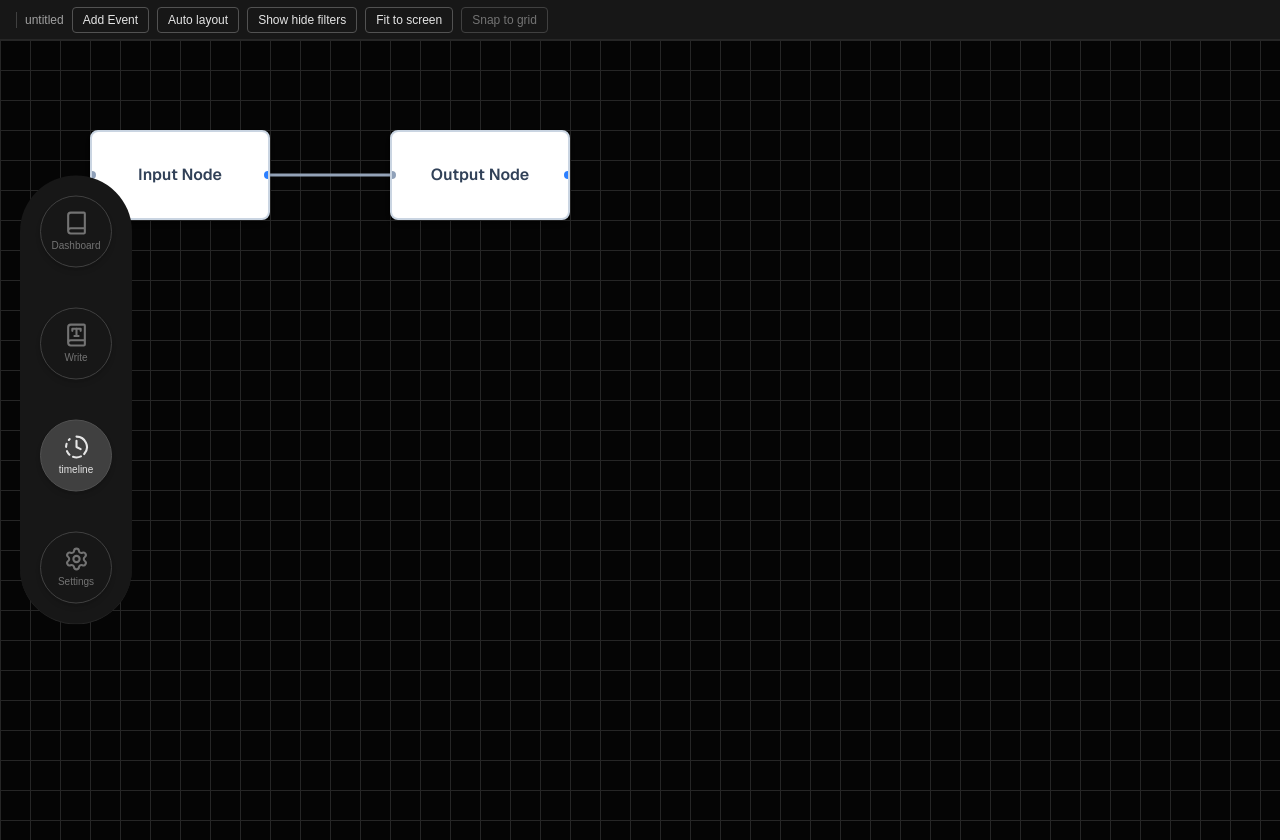
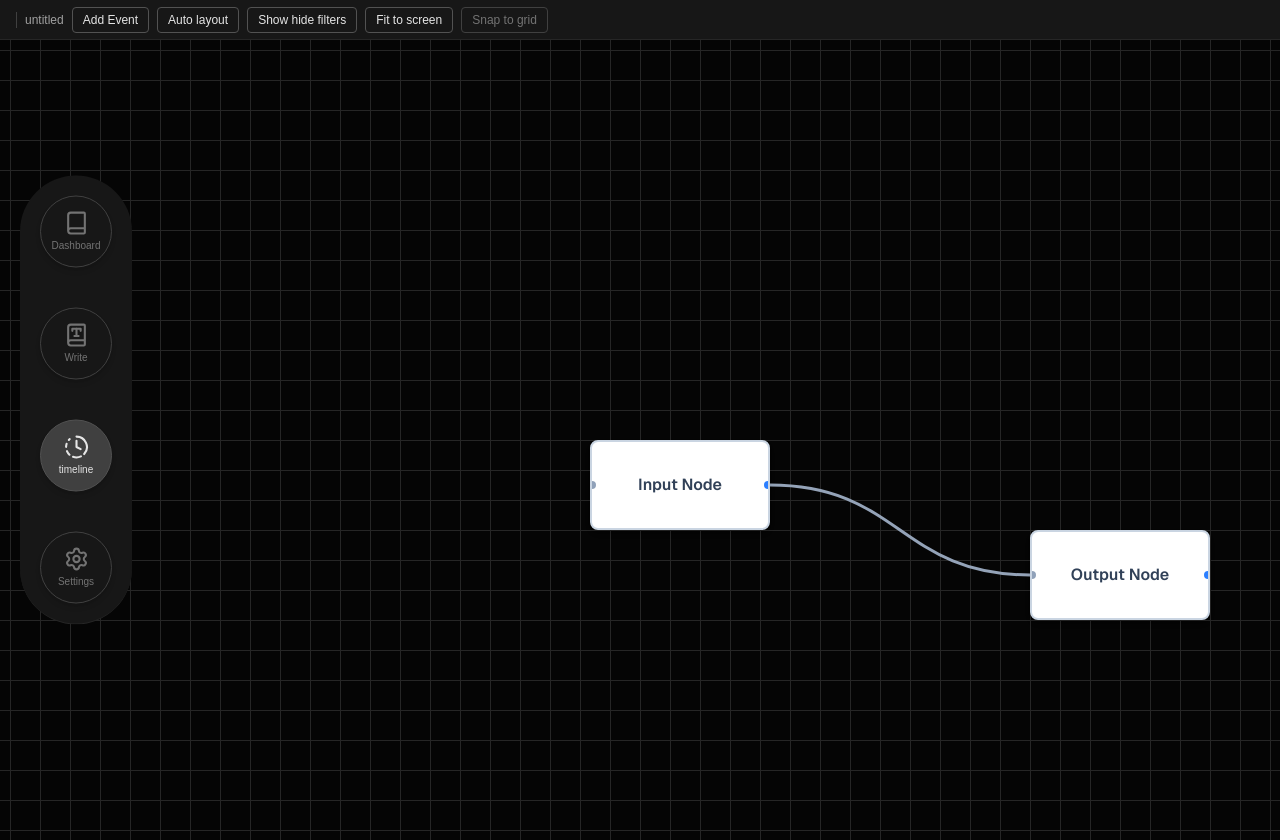
Before and after one commit to lm-vicente-j/WriteBuilder, a Next.js app: page /timeline in a window 1280 px wide. Built offline with nearby package versions, Linux system fonts and the light colour scheme.

Commit message:
feat: Set the origin to the center

```diff
--- a/app/timeline/page.tsx
+++ b/app/timeline/page.tsx
@@ -11,7 +11,7 @@ export default function TimeLine() {
   const nodes = [
     {
       id: 'node-1',
-      position: { x: 90, y: 90 },
+      position: { x: -50, y: 0 },
       data: { text: 'Input Node' }
     },
     {
--- a/components/EditorCanvas.tsx
+++ b/components/EditorCanvas.tsx
@@ -4,6 +4,8 @@ import { useUIStore } from '@/store/uiStore';
 import { useState, useCallback } from 'react';
 import Edge from './Edge';
 import EventNode from './EventNode';
+import { useEffect } from 'react';
+import { useRef } from 'react';
 
 interface EditorCanvasProps {
     initialNodes: any;
@@ -15,14 +17,23 @@ interface EditorCanvasProps {
 
 export default function EditorCanvas({ initialNodes, initialEdges, snapToGrid, gridColor, canvasColor }: EditorCanvasProps) {
 
-    const [transform, setTransform] = useState({ x:0, y: 0, zoom: 1 });
+    const [transform, setTransform] = useState({ x: 0, y: 0, zoom: 1 });
+    const containerRef = useRef<HTMLDivElement>(null);
+
+    useEffect(() => {
+        if (containerRef.current) {
+            const { width, height } = containerRef.current.getBoundingClientRect();
+            setTransform({ x: width / 2, y: height / 2, zoom: 1 });
+        }
+    }, []);
+
     const [isDragging, setIsDragging] = useState(false);
 
     const [nodes, setNodes] = useState(initialNodes);
     const [edges, setEdges] = useState(initialEdges);
 
     const GRID_SIZE = 30;
-    const NODE_WIDTH  = GRID_SIZE * 6; // 180px
+    const NODE_WIDTH = GRID_SIZE * 6; // 180px
     const NODE_HEIGHT = GRID_SIZE * 3; // 90px
 
     const updateNodePosition = useCallback((id: string, x: number, y: number) => {
@@ -67,6 +78,7 @@ export default function EditorCanvas({ initialNodes, initialEdges, snapToGrid, g
 
     return (
         <div
+            ref={containerRef}
             className={`${isDragging ? 'cursor-grabbing' : 'cursor-grab'}`}
             style={{
                 position: 'relative',
@@ -107,8 +119,8 @@ export default function EditorCanvas({ initialNodes, initialEdges, snapToGrid, g
 
                         const startX = sourceNode.position.x + NODE_WIDTH;
                         const startY = sourceNode.position.y + NODE_HEIGHT / 2;
-                        const endX   = targetNode.position.x;
-                        const endY   = targetNode.position.y + NODE_HEIGHT / 2;
+                        const endX = targetNode.position.x;
+                        const endY = targetNode.position.y + NODE_HEIGHT / 2;
 
                         return (
                             <Edge
```
